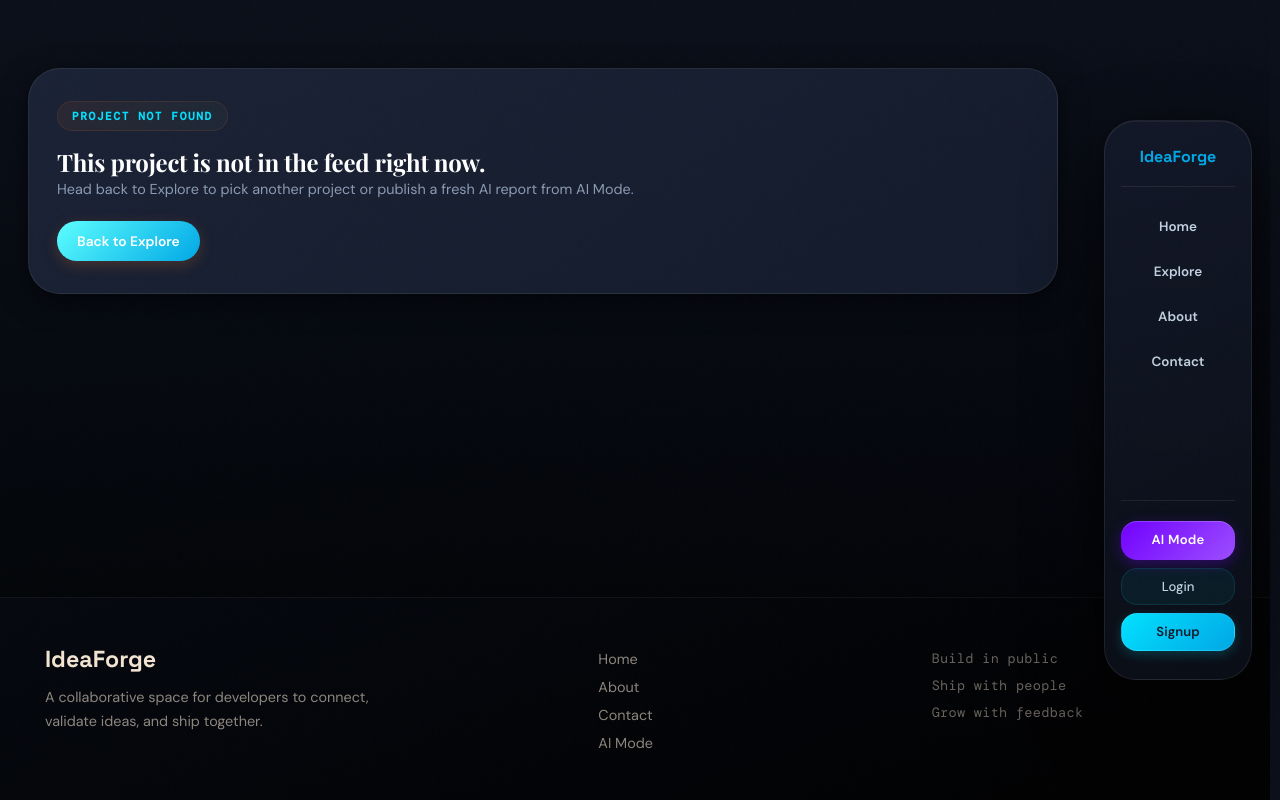
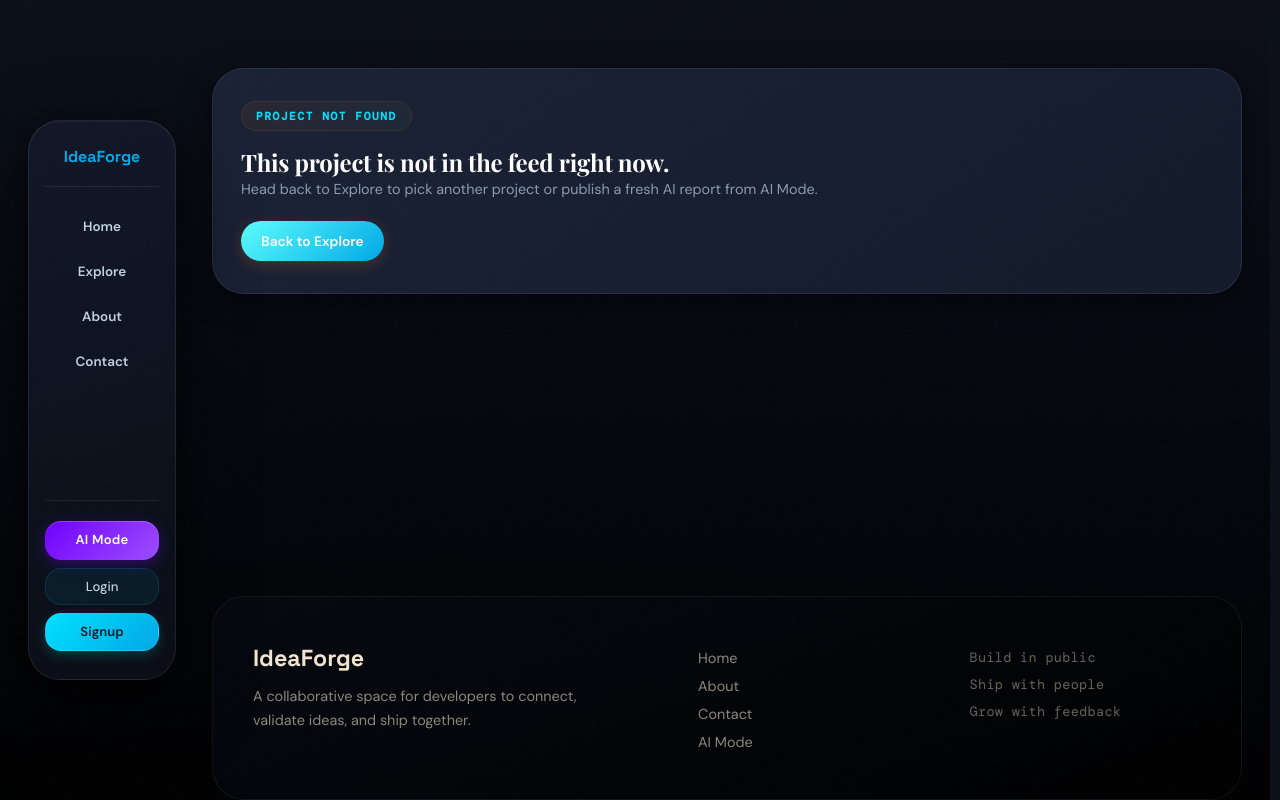
Before and after one commit to kritagya025/React_Project, a React (Vite) app in the folder my-react-app/: page /explore/1 in a window 1280 px wide. Built offline with nearby package versions, Linux system fonts and the light colour scheme; a web font is replaced by a local one.

Commit message:
feat: implement home page layout with editorial styling and ambient background effects

```diff
--- a/my-react-app/src/App.css
+++ b/my-react-app/src/App.css
@@ -50,7 +50,7 @@
 .header {
   position: fixed;
   top: 50%;
-  right: 28px;
+  left: 28px;
   transform: translateY(-50%);
   width: var(--nav-width);
   min-height: min(560px, calc(100vh - 48px));
@@ -259,7 +259,7 @@
 .site-main {
   flex: 1;
   min-width: 0;
-  margin-right: calc(var(--nav-width) + 36px);
+  margin-left: calc(var(--nav-width) + 36px);
 }
 
 .route-stage {
@@ -351,10 +351,12 @@
 .site-footer {
   position: relative;
   width: auto;
-  margin: 48px calc(50% - 50vw) 0;
+  margin-top: 48px;
+  margin-left: calc(var(--nav-width) + 36px);
   padding: 48px 40px;
   background: linear-gradient(160deg, var(--bg-deep) 0%, #000000 100%);
-  border-top: 1px solid rgba(255, 255, 255, 0.06);
+  border: 1px solid rgba(255, 255, 255, 0.06);
+  border-radius: var(--r-xl);
   color: rgba(255, 250, 240, 0.85);
   z-index: 10;
 }
@@ -501,12 +503,12 @@
 ═══════════════════════════════════════════════ */
 @media (max-width: 980px) {
   .container { padding: 20px 20px 0; }
-  .site-main { margin-right: 0; }
+  .site-main { margin-left: 0; }
 
   .header {
     position: sticky;
     top: 16px;
-    right: auto;
+    left: auto;
     width: auto;
     max-width: var(--content-width);
     margin: 0 auto 24px;
@@ -559,7 +561,7 @@
     padding: 8px 14px;
   }
 
-  .site-footer { margin-inline: calc(50% - 50vw); padding: 36px 24px; }
+  .site-footer { margin: 48px calc(50% - 50vw) 0; padding: 36px 24px; }
   .site-footer-inner { grid-template-columns: 1fr; gap: 24px; }
 }
 
--- a/my-react-app/src/Styles/Home.css
+++ b/my-react-app/src/Styles/Home.css
@@ -384,6 +384,26 @@
   border-radius: 50%;
   background: linear-gradient(135deg, var(--copper-light), var(--copper-dark));
   position: relative;
+  display: flex;
+  align-items: center;
+  justify-content: center;
+  color: #fff;
+  box-shadow: 0 0 16px rgba(0, 225, 255, 0.4);
+}
+
+.profile-avatar .avatar-icon {
+  font-size: 1.5rem;
+  opacity: 0.9;
+  animation: pulse-icon 2.5s ease-in-out infinite;
+}
+
+@keyframes pulse-icon {
+  0%, 100% { transform: scale(1); opacity: 0.9; }
+  50% { transform: scale(1.15); opacity: 1; filter: drop-shadow(0 0 5px #fff); }
+}
+
+.profile-avatar-large .avatar-icon {
+  font-size: 2.2rem;
 }
 
 .profile-avatar-small { width: 52px; height: 52px; }
--- a/my-react-app/src/index.css
+++ b/my-react-app/src/index.css
@@ -74,6 +74,26 @@ html {
   scroll-behavior: smooth;
   scroll-padding-top: 32px;
   scrollbar-gutter: stable;
+}
+
+/* ─── Custom Global Scrollbar ─── */
+::-webkit-scrollbar {
+  width: 10px;
+  height: 10px;
+}
+
+::-webkit-scrollbar-track {
+  background: var(--bg);
+}
+
+::-webkit-scrollbar-thumb {
+  background: rgba(255, 255, 255, 0.15);
+  border-radius: var(--r-full);
+  border: 3px solid var(--bg);
+}
+
+::-webkit-scrollbar-thumb:hover {
+  background: var(--copper);
 }
 
 body {
--- a/my-react-app/src/pages/Home.jsx
+++ b/my-react-app/src/pages/Home.jsx
@@ -139,7 +139,9 @@ function Home() {
             <div className="hero-side-card hero-profile-card">
               <div className="profile-figure">
                 <div className="profile-glow" />
-                <div className="profile-avatar profile-avatar-small" />
+                <div className="profile-avatar profile-avatar-small">
+                  <FiCode className="avatar-icon" />
+                </div>
               </div>
               <div className="status-pill">
                 <span className="status-dot" />
@@ -227,7 +229,9 @@ function Home() {
 
             <div className="hero-side-card showcase-card">
               <div className="showcase-orb" />
-              <div className="profile-avatar profile-avatar-large" />
+              <div className="profile-avatar profile-avatar-large">
+                <FiUsers className="avatar-icon" />
+              </div>
               <div className="discount-card">
                 <strong>4x</strong>
                 <span>faster feedback loops for active teams</span>
```
